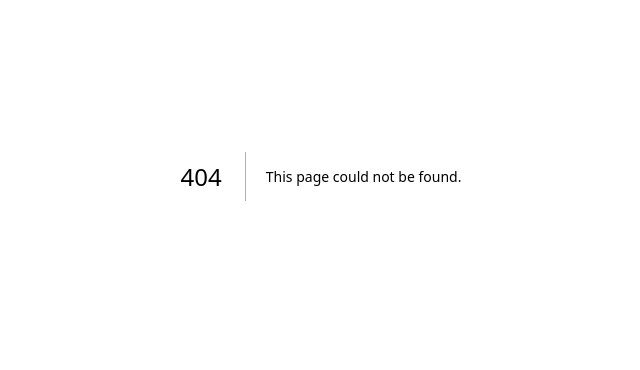
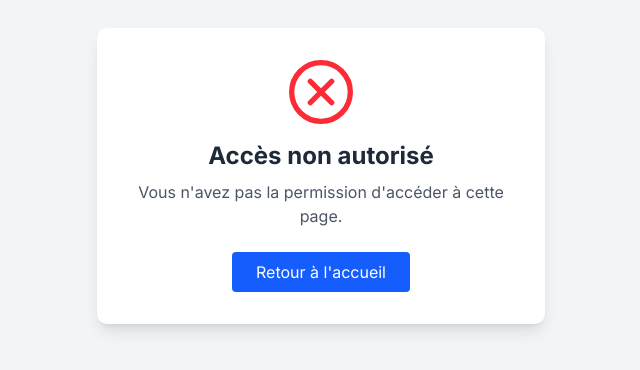
Before and after one commit to Lilecaz/book-frontend, a Next.js app: page /unauthorized in a window 1280 px wide. Before the commit this address had no page. Shown: the part 224-594 px from the top of the page, without its empty margins (319-959 px from the left). Built offline with nearby package versions, Linux system fonts and the light colour scheme.

Commit message:
feat: update routing to unauthorized page and add UnauthorizedPage component

```diff
--- a/src/app/dashboard/page.tsx
+++ b/src/app/dashboard/page.tsx
@@ -46,7 +46,7 @@ export default function Dashboard() {
     useEffect(() => {
         const token = localStorage.getItem("token")
         if (!token) {
-            router.push("/login")
+            router.push("/unauthorized")
             return
         }
 
--- /dev/null
+++ b/src/app/unauthorized/page.tsx
@@ -0,0 +1,30 @@
+import Link from 'next/link';
+
+export default function UnauthorizedPage() {
+    return (
+        <div className="min-h-screen flex flex-col items-center justify-center bg-gray-100 px-4">
+            <div className="bg-white shadow-lg rounded-lg p-8 max-w-md w-full text-center">
+                <svg
+                    className="mx-auto mb-4 h-16 w-16 text-red-500"
+                    fill="none"
+                    stroke="currentColor"
+                    viewBox="0 0 48 48"
+                >
+                    <circle cx="24" cy="24" r="22" strokeWidth="4" />
+                    <line x1="16" y1="16" x2="32" y2="32" strokeWidth="4" strokeLinecap="round" />
+                    <line x1="32" y1="16" x2="16" y2="32" strokeWidth="4" strokeLinecap="round" />
+                </svg>
+                <h1 className="text-2xl font-bold text-gray-800 mb-2">Accès non autorisé</h1>
+                <p className="text-gray-600 mb-6">
+                    Vous n&apos;avez pas la permission d&apos;accéder à cette page.
+                </p>
+                <Link
+                    href="/"
+                    className="inline-block px-6 py-2 bg-blue-600 text-white rounded hover:bg-blue-700 transition"
+                >
+                    Retour à l&apos;accueil
+                </Link>
+            </div>
+        </div>
+    );
+}
```
Also changed, not shown: 1 other file (tests, documents, lock files or other folders).
